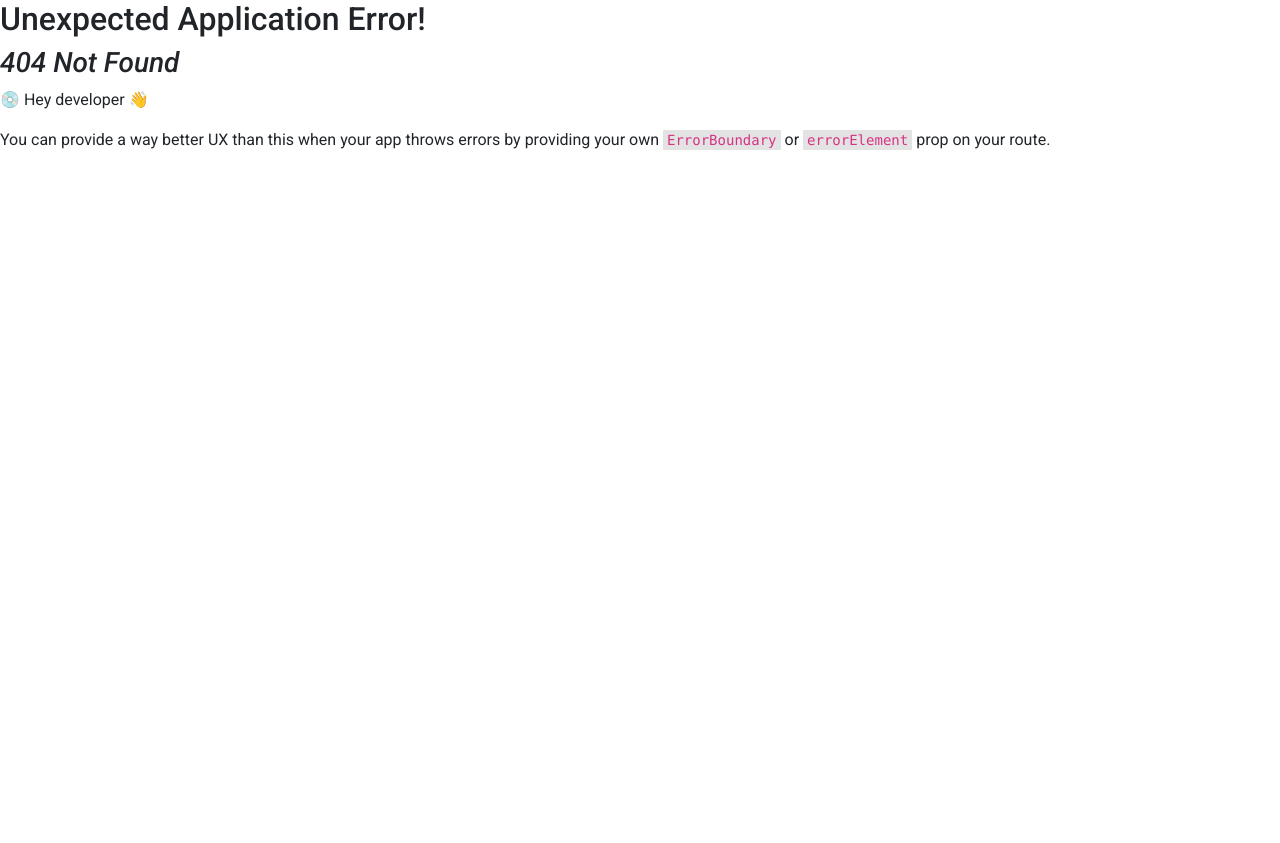
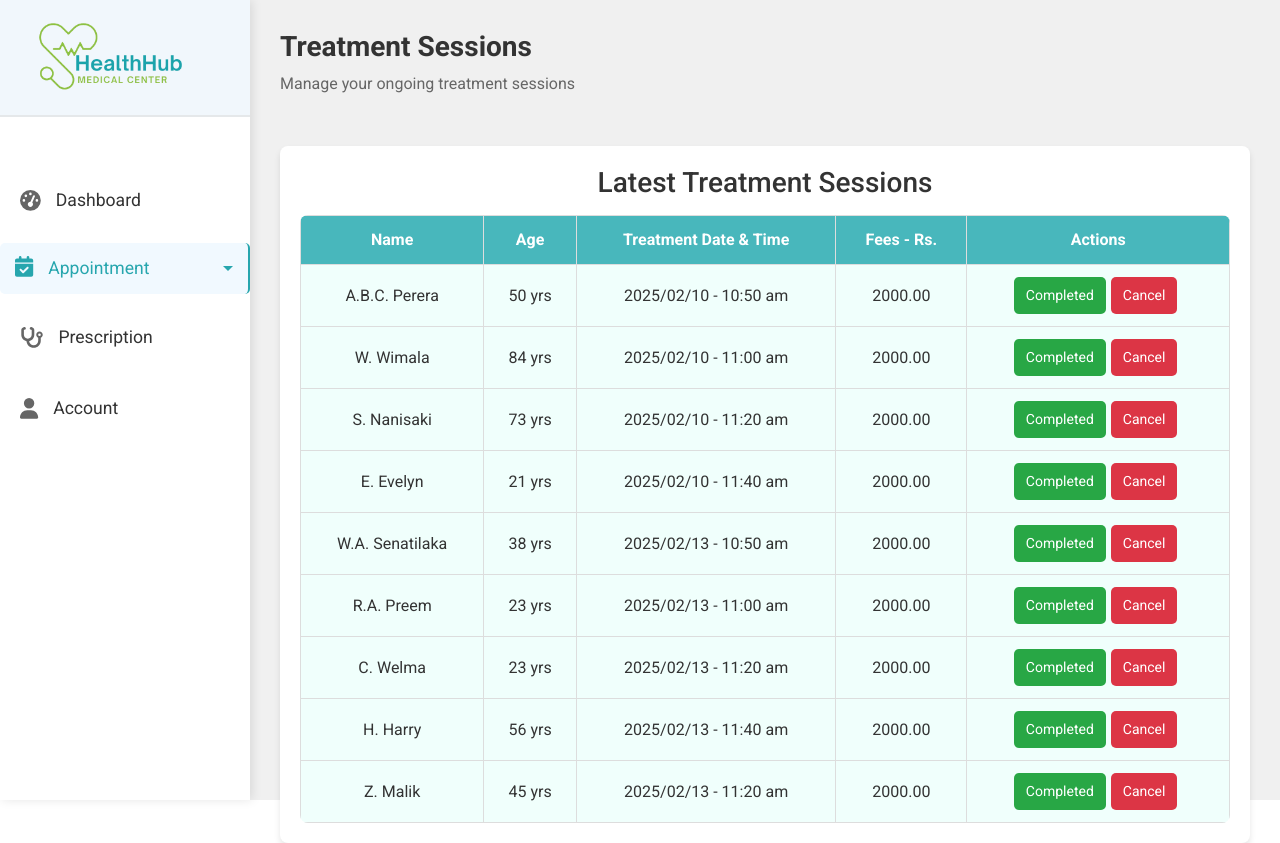
Before and after one commit to SatharakaNilmantha/HealthHub_Smart-Hospital, a React (Vite) app: page /treatment in a window 1280 px wide. Before the commit this address had no page. Before the commit the page ends 800 px from the top, so only its background shows below. Built offline with nearby package versions, Linux system fonts and the light colour scheme; a web font is replaced by a local one.

Commit message:
updated doctor interface treatment and consultation section

```diff
--- a/package.json
+++ b/package.json
@@ -32,6 +32,6 @@
     "eslint-plugin-react-hooks": "^5.0.0",
     "eslint-plugin-react-refresh": "^0.4.16",
     "globals": "^15.13.0",
-    "vite": "^6.2.1"
+    "vite": "^6.2.2"
   }
 }
--- /dev/null
+++ b/src/Pages/Consultation/Consultation.css
@@ -0,0 +1,80 @@
+/* App container styling */
+.app-container {
+    display: flex;
+    height: 100vh;
+    width: 100%;
+  }
+
+  /* Content section */
+  .content {
+    flex-grow: 1;
+    margin-left: 250px; /* Sidebar width */
+    padding: 30px;
+    background-color: #f0f0f0; /* Light background */
+    color: #333;
+    max-width: 100%;
+  }
+  .consultation-container {
+    padding: 20px;
+    background-color: #f4f4f4;
+    min-height: 100vh;
+  }
+
+  .consultation-title {
+    text-align: center;
+    font-size: 24px;
+    font-weight: bold;
+    margin-bottom: 20px;
+  }
+
+  .consultation-table {
+    width: 100%;
+    border-collapse: collapse;
+    background: white;
+    border-radius: 8px;
+    overflow: hidden;
+    box-shadow: 0px 2px 10px rgba(0, 0, 0, 0.1);
+  }
+
+  .consultation-table th,
+  .consultation-table td {
+    padding: 12px;
+    text-align: left;
+    border-bottom: 1px solid #ddd;
+  }
+
+  .consultation-table th {
+    background-color: #007bff;
+    color: white;
+  }
+
+  .consultation-table tr:hover {
+    background-color: #f1f1f1;
+  }
+
+  .done-btn, .cancel-btn {
+    padding: 8px 12px;
+    border: none;
+    border-radius: 5px;
+    cursor: pointer;
+    font-size: 14px;
+    margin-right: 5px;
+  }
+
+  .done-btn {
+    background-color: #28a745;
+    color: white;
+  }
+
+  .cancel-btn {
+    background-color: #dc3545;
+    color: white;
+  }
+
+  .done-btn:hover {
+    background-color: #218838;
+  }
+
+  .cancel-btn:hover {
+    background-color: #c82333;
+  }
--- /dev/null
+++ b/src/Pages/Consultation/Consultation.jsx
@@ -0,0 +1,72 @@
+import React from "react";
+import SideNav from "../../Components/SideNav/SideNav"; // Fixed import path
+import "./Consultation.css";
+
+const Consultation = () => {
+  const appointments = [
+    { id: 1, name: "A.B.C. Perera", age: "50 yrs", date: "2025/02/10 - 10:50 am", fees: "1500.00" },
+    { id: 2, name: "W. Wimala", age: "84 yrs", date: "2025/02/10 - 11:00 am", fees: "1500.00" },
+    { id: 3, name: "S. Nanisaki", age: "73 yrs", date: "2025/02/10 - 11:20 am", fees: "1500.00" },
+    { id: 4, name: "E. Evelyn", age: "21 yrs", date: "2025/02/10 - 11:40 am", fees: "1500.00" },
+    { id: 5, name: "W.A. Senatilaka", age: "38 yrs", date: "2025/02/13 - 10:50 am", fees: "1500.00" },
+    { id: 6, name: "R.A. Preem", age: "23 yrs", date: "2025/02/13 - 11:00 am", fees: "1500.00" },
+    { id: 7, name: "C. Welma", age: "23 yrs", date: "2025/02/13 - 11:20 am", fees: "1500.00" },
+    { id: 8, name: "H. Harry", age: "56 yrs", date: "2025/02/13 - 11:40 am", fees: "1500.00" },
+    { id: 9, name: "Z. Malik", age: "45 yrs", date: "2025/02/13 - 11:20 am", fees: "1500.00" }
+  ];
+
+  const handleDone = (id) => {
+    confirm(`Appointment for ${id} marked as Done.`);
+    // Add logic to update the status in the database
+  };
+
+  const handleCancel = (id) => {
+    confirm(`Appointment for ${id} canceled.`);
+    // Add logic to update the status in the database
+  };
+
+  return (
+    <div className="consultation-layout">
+      {/* Sidebar Navigation */}
+      <SideNav />
+
+      {/* Main Content */}
+      <div className="content">
+        <h1 className="dashboard-title">Consultation Appointments</h1>
+        <p className="dashboard-description">Manage your upcoming consultation bookings</p>
+
+        {/* Table Section */}
+        <div className="action-table">
+          <h3>Latest Consultation Appointments</h3>
+          <table>
+            <thead>
+              <tr>
+                <th>Name</th>
+                <th>Age</th>
+                <th>Appointment Date & Time</th>
+                <th>Fees - Rs.</th>
+                <th>Actions</th>
+              </tr>
+            </thead>
+            <tbody>
+              {appointments.map((appointment) => (
+                <tr key={appointment.id}>
+                  <td>{appointment.name}</td>
+                  <td>{appointment.age}</td>
+                  <td>{appointment.date}</td>
+                  <td>{appointment.fees}</td>
+                  <td>
+                    <button className="accept-btn" onClick={() => handleDone(appointment.id)}>Done</button>
+                    <button className="cancel-btn" onClick={() => handleCancel(appointment.id)}>Cancel</button>
+                  </td>
+                </tr>
+              ))}
+            </tbody>
+          </table>
+        </div>
+      </div>
+    </div>
+  );
+};
+
+export default Consultation;
--- /dev/null
+++ b/src/Pages/Treatment/Treatment.css
@@ -0,0 +1,81 @@
+/* App container styling */
+.treatment-layout {
+    display: flex;
+    height: 100vh;
+    width: 100%;
+  }
+
+  /* Content section */
+  .content {
+    flex-grow: 1;
+    margin-left: 250px; /* Sidebar width */
+    padding: 30px;
+    background-color: #f0f0f0; /* Light background */
+    color: #333;
+    max-width: 100%;
+  }
+
+  .treatment-container {
+    padding: 20px;
+    background-color: #f4f4f4;
+    min-height: 100vh;
+  }
+
+  .treatment-title {
+    text-align: center;
+    font-size: 24px;
+    font-weight: bold;
+    margin-bottom: 20px;
+  }
+
+  .treatment-table {
+    width: 100%;
+    border-collapse: collapse;
+    background: white;
+    border-radius: 8px;
+    overflow: hidden;
+    box-shadow: 0px 2px 10px rgba(0, 0, 0, 0.1);
+  }
+
+  .treatment-table th,
+  .treatment-table td {
+    padding: 12px;
+    text-align: left;
+    border-bottom: 1px solid #ddd;
+  }
+
+  .treatment-table th {
+    background-color: #007bff;
+    color: white;
+  }
+
+  .treatment-table tr:hover {
+    background-color: #f1f1f1;
+  }
+
+  .done-btn, .cancel-btn {
+    padding: 8px 12px;
+    border: none;
+    border-radius: 5px;
+    cursor: pointer;
+    font-size: 14px;
+    margin-right: 5px;
+  }
+
+  .done-btn {
+    background-color: #28a745;
+    color: white;
+  }
+
+  .cancel-btn {
+    background-color: #dc3545;
+    color: white;
+  }
+
+  .done-btn:hover {
+    background-color: #218838;
+  }
+
+  .cancel-btn:hover {
+    background-color: #c82333;
+  }
--- /dev/null
+++ b/src/Pages/Treatment/Treatment.jsx
@@ -0,0 +1,72 @@
+import React from "react";
+import SideNav from "../../Components/SideNav/SideNav"; // Fixed import path
+import "./Treatment.css";
+
+const Treatment = () => {
+  const treatments = [
+    { id: 1, name: "A.B.C. Perera", age: "50 yrs", date: "2025/02/10 - 10:50 am", fees: "2000.00" },
+    { id: 2, name: "W. Wimala", age: "84 yrs", date: "2025/02/10 - 11:00 am", fees: "2000.00" },
+    { id: 3, name: "S. Nanisaki", age: "73 yrs", date: "2025/02/10 - 11:20 am", fees: "2000.00" },
+    { id: 4, name: "E. Evelyn", age: "21 yrs", date: "2025/02/10 - 11:40 am", fees: "2000.00" },
+    { id: 5, name: "W.A. Senatilaka", age: "38 yrs", date: "2025/02/13 - 10:50 am", fees: "2000.00" },
+    { id: 6, name: "R.A. Preem", age: "23 yrs", date: "2025/02/13 - 11:00 am", fees: "2000.00" },
+    { id: 7, name: "C. Welma", age: "23 yrs", date: "2025/02/13 - 11:20 am", fees: "2000.00" },
+    { id: 8, name: "H. Harry", age: "56 yrs", date: "2025/02/13 - 11:40 am", fees: "2000.00" },
+    { id: 9, name: "Z. Malik", age: "45 yrs", date: "2025/02/13 - 11:20 am", fees: "2000.00" }
+  ];
+
+  const handleCompleted = (id) => {
+    confirm(`Treatment for ${id} marked as Completed.`);
+    // Add logic to update the status in the database
+  };
+
+  const handleCancel = (id) => {
+    confirm(`Treatment for ${id} canceled.`);
+    // Add logic to update the status in the database
+  };
+
+  return (
+    <div className="treatment-layout">
+      {/* Sidebar Navigation */}
+      <SideNav />
+
+      {/* Main Content */}
+      <div className="content">
+        <h1 className="dashboard-title">Treatment Sessions</h1>
+        <p className="dashboard-description">Manage your ongoing treatment sessions</p>
+
+        {/* Table Section */}
+        <div className="action-table">
+          <h3>Latest Treatment Sessions</h3>
+          <table>
+            <thead>
+              <tr>
+                <th>Name</th>
+                <th>Age</th>
+                <th>Treatment Date & Time</th>
+                <th>Fees - Rs.</th>
+                <th>Actions</th>
+              </tr>
+            </thead>
+            <tbody>
+              {treatments.map((treatment) => (
+                <tr key={treatment.id}>
+                  <td>{treatment.name}</td>
+                  <td>{treatment.age}</td>
+                  <td>{treatment.date}</td>
+                  <td>{treatment.fees}</td>
+                  <td>
+                    <button className="done-btn" onClick={() => handleCompleted(treatment.id)}>Completed</button>
+                    <button className="cancel-btn" onClick={() => handleCancel(treatment.id)}>Cancel</button>
+                  </td>
+                </tr>
+              ))}
+            </tbody>
+          </table>
+        </div>
+      </div>
+    </div>
+  );
+};
+
+export default Treatment;
```
Also changed, not shown: src/main.jsx (+13 -10 lines), 1 other file (tests, documents, lock files or other folders).
